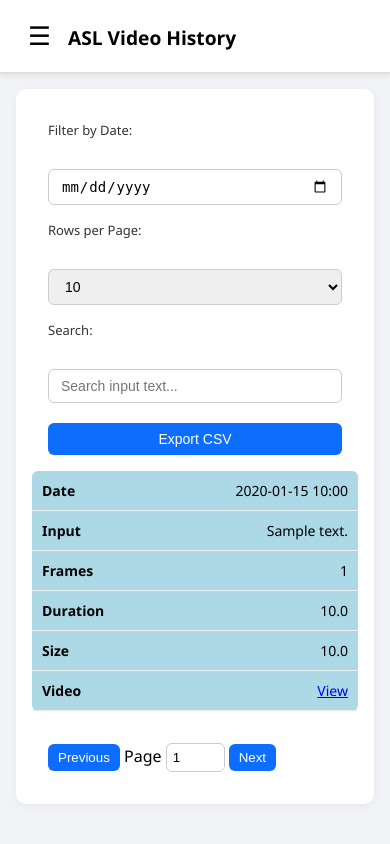
After one commit to bsameer12/Production_Project_Final_Year, a Django app: page /asl-video-history/ in a window 390 px wide. The commit adds this page. Run offline with Django 5.2, Linux system fonts and the light colour scheme; a user stored in the database is signed in; tables that the repository leaves empty hold one stand-in row (values such as "Sample post"); grey boxes marked "Sample" are stand-in pictures.

Commit message:
feat: added ASL video history view with filtering, pagination, and sidebar link
- Created asl_video_history view to display logged-in user's generated ASL videos
- Added HTML template with responsive table, filters (date, search, rows), and export option
- Integrated the new view into the sidebar menu with a video icon
- Reused prediction history JS and CSS for consistent UI/UX

```diff
--- a/Development And Coding/ASl_UI/asl/urls.py
+++ b/Development And Coding/ASl_UI/asl/urls.py
@@ -15,6 +15,7 @@ urlpatterns = [
     path('admin_sentence-history/', views.admin_sentence_history_view, name='admin_sentence_history'),
     path("english-to-asl/", views.english_to_asl_view, name="english_to_asl"),
     path("generate-asl-video/", views.generate_asl_video, name="generate_asl_video"),
+    path('asl-video-history/', views.asl_video_history, name='asl_video_history'),
 
 
 
--- a/Development And Coding/ASl_UI/asl/views.py
+++ b/Development And Coding/ASl_UI/asl/views.py
@@ -345,3 +345,10 @@ def generate_asl_video(request):
 @login_required
 def english_to_asl_view(request):
     return render(request, "english_to_asl.html")
+
+
+@login_required
+def asl_video_history(request):
+    user = request.user
+    videos = ASLVideoHistory.objects.filter(user=user).order_by('-created_at')
+    return render(request, 'asl_video_history.html', {'videos': videos})
--- /dev/null
+++ b/Development And Coding/ASl_UI/templates/asl_video_history.html
@@ -0,0 +1,86 @@
+{% load static %}
+<!DOCTYPE html>
+<html lang="en">
+<head>
+  <meta charset="UTF-8" />
+  <meta name="viewport" content="width=device-width, initial-scale=1.0" />
+  <title>ASL Video History</title>
+  <link rel="stylesheet" href="{% static 'css/dashboard.css' %}">
+  <link rel="stylesheet" href="{% static 'css/prediction_history.css' %}">
+  <link rel="stylesheet" href="https://cdnjs.cloudflare.com/ajax/libs/font-awesome/6.4.0/css/all.min.css" crossorigin="anonymous" />
+</head>
+<body>
+
+{% include 'partials/sidebar.html' %}
+
+<div class="content-area">
+  <header class="page-header">
+    <h2>
+      <button class="sidebar-toggle" onclick="toggleSidebar()" style="background: none; color: black;">☰</button>
+      ASL Video History
+    </h2>
+  </header>
+
+  <div class="table-container">
+    <form method="get" class="filters">
+      <div>
+        <label for="dateFilter">Filter by Date:</label><br>
+        <input type="date" id="dateFilter" onchange="filterTable()">
+      </div>
+
+      <div>
+        <label for="rowsPerPage">Rows per Page:</label><br>
+        <select id="rowsPerPage" onchange="changeRowsPerPage()">
+          <option value="5">5</option>
+          <option value="10" selected>10</option>
+          <option value="25">25</option>
+          <option value="50">50</option>
+        </select>
+      </div>
+
+      <div>
+        <label for="searchInput">Search:</label><br>
+        <input type="text" id="searchInput" placeholder="Search input text..." onkeyup="filterTable()">
+      </div>
+
+      <button type="button" onclick="exportTableToCSV()">Export CSV</button>
+    </form>
+
+    <table id="videoTable">
+      <thead>
+        <tr>
+          <th>Date</th>
+          <th>Input</th>
+          <th>Frames</th>
+          <th>Duration (s)</th>
+          <th>Size (KB)</th>
+          <th>Video</th>
+        </tr>
+      </thead>
+      <tbody>
+        {% for video in videos %}
+        <tr>
+          <td data-label="Date">{{ video.created_at|date:"Y-m-d H:i" }}</td>
+          <td data-label="Input">{{ video.input_text }}</td>
+          <td data-label="Frames">{{ video.frame_count }}</td>
+          <td data-label="Duration">{{ video.video_duration_sec }}</td>
+          <td data-label="Size">{{ video.video_size_kb }}</td>
+          <td data-label="Video"><a href="{{ video.video_url }}" target="_blank">View</a></td>
+        </tr>
+        {% endfor %}
+      </tbody>
+    </table>
+
+    <div class="pagination-controls">
+      <div>
+        <button onclick="prevPage()">Previous</button>
+        Page <input type="number" id="currentPage" value="1" min="1" onchange="goToPage()" style="width: 20%;">
+        <button onclick="nextPage()">Next</button>
+      </div>
+    </div>
+  </div>
+</div>
+
+<script src="{% static 'js/prediction_history.js' %}"></script>
+</body>
+</html>
--- a/Development And Coding/ASl_UI/templates/partials/sidebar.html
+++ b/Development And Coding/ASl_UI/templates/partials/sidebar.html
@@ -15,6 +15,7 @@
     <li><a href="{% url 'prediction_history' %}"><i class="fas fa-chart-line"></i><span>Prediction History</span></a></li>
     <li><a href="{% url 'user_history' %}"><i class="fas fa-history"></i><span>User History</span></a></li>
     <li><a href="{% url 'sentence_history' %}"><i class="fas fa-align-left"></i><span>Sentence History</span></a></li>
+    <li><a href="{% url 'asl_video_history' %}"><i class="fas fa-video"></i><span>Video History</span></a></li>
 
 
     {% if user.is_superuser %}
```
